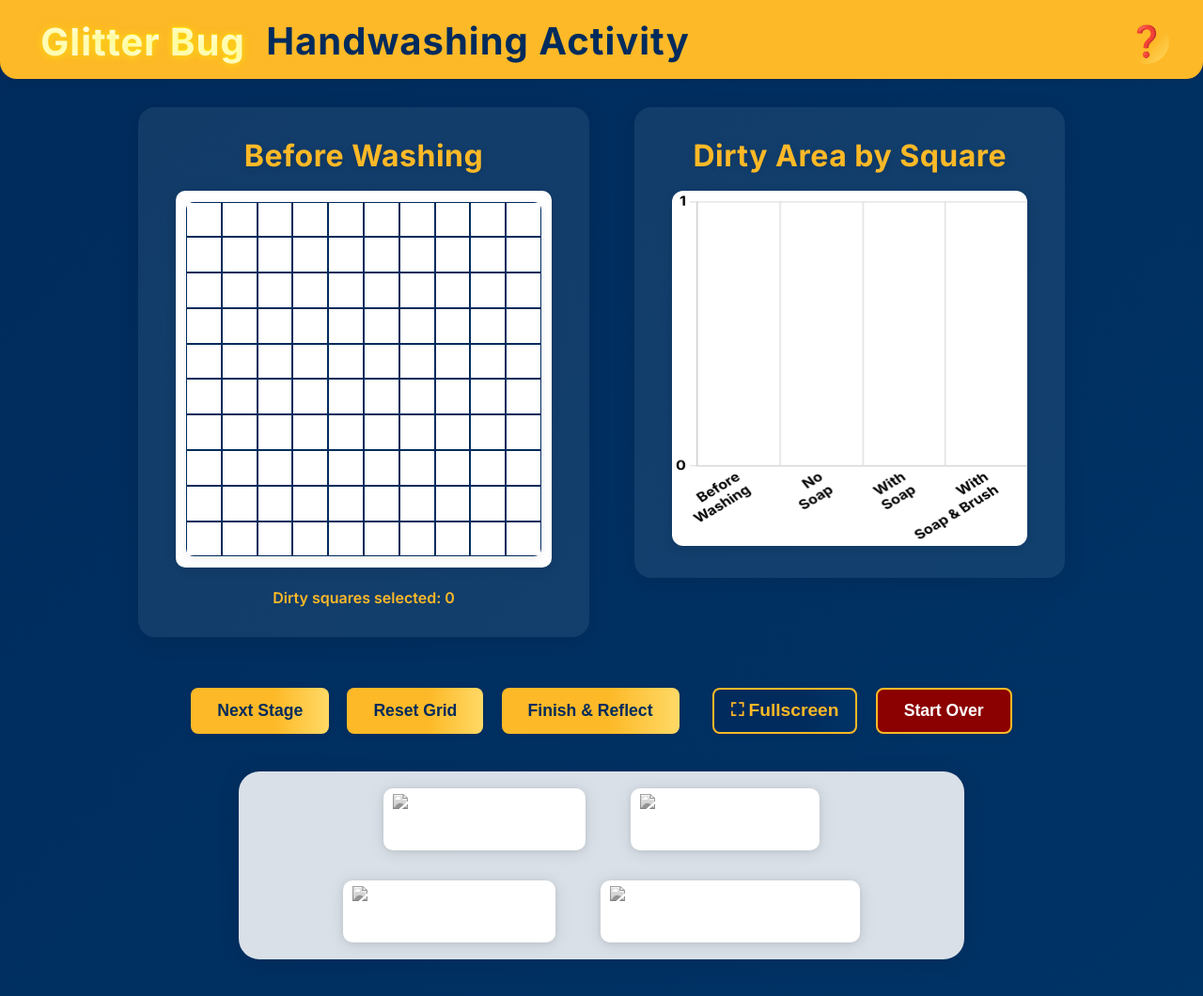
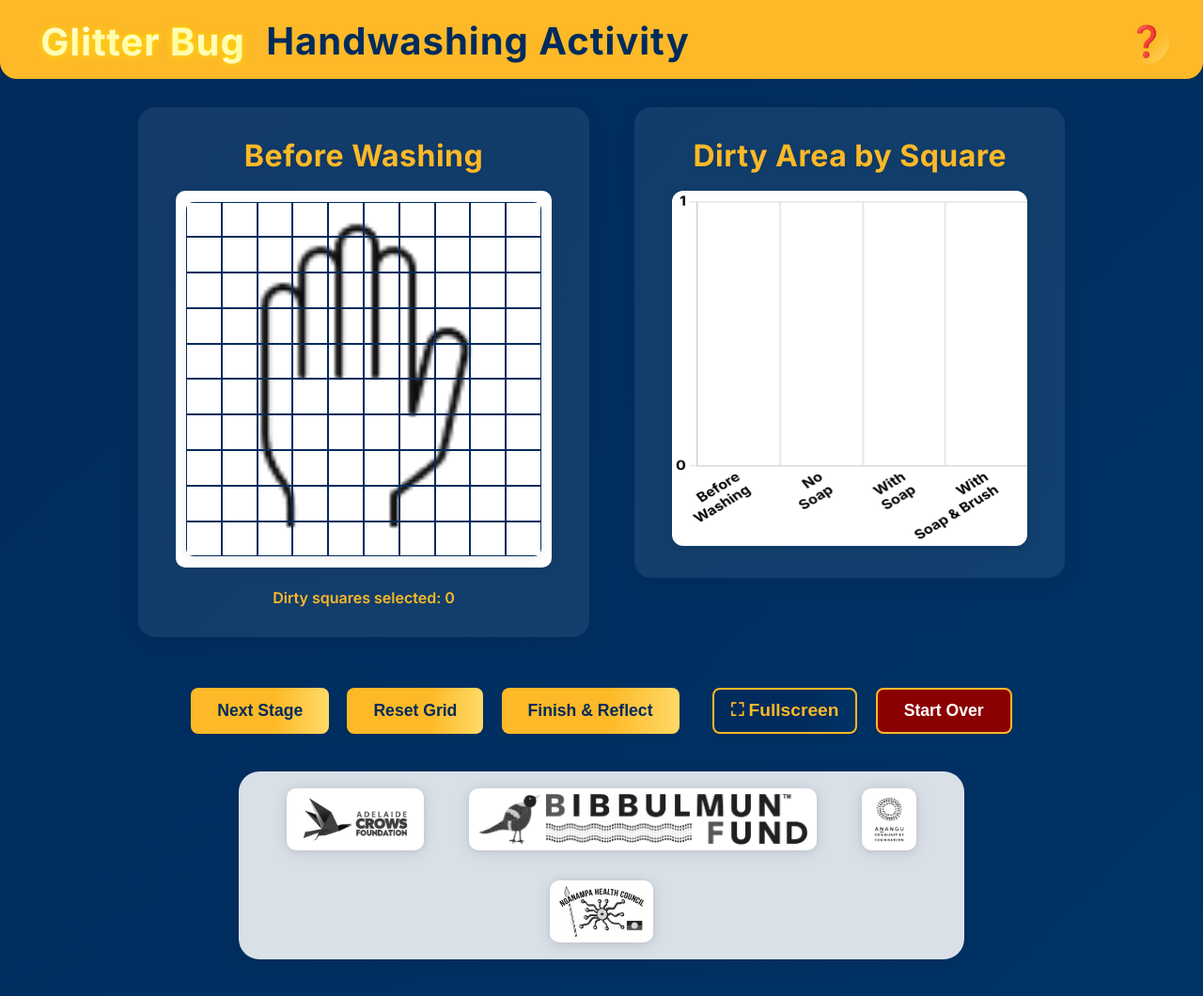
Before and after one commit to katiebell-dot/index, a plain HTML site: page Handwash.html in a window 1280 px wide. Shown: the whole page at 94% size. Drawn offline with nearby package versions, Linux system fonts and the light colour scheme.

Commit message:
Update Handwash.html

```diff
--- a/Handwash.html
+++ b/Handwash.html
@@ -117,7 +117,7 @@
       left: 0;
       width: 10cm;
       height: 10cm;
-      background-image: url('hand-2.png');
+      background-image: url('images/hand-2.png');
       background-size: contain;
       background-repeat: no-repeat;
       background-position: center;
@@ -515,10 +515,10 @@
   </div>
   <footer>
     <div class="logo-bar">
-      <img src="foundation-logo.jpg" alt="Crows Foundation Logo" />
-      <img src="bibbulmund-logo.png" alt="Bibbulmun Fund Logo" />
-      <img src="anangu-logo.png" alt="Anangu Foundation Logo" />
-      <img src="NHC_Logo.jpg" alt="Nganampa Health Council Logo" />
+      <img src="images/foundation-logo.jpg" alt="Crows Foundation Logo" />
+      <img src="images/bibbulmund-logo.png" alt="Bibbulmun Fund Logo" />
+      <img src="images/anangu-logo.png" alt="Anangu Foundation Logo" />
+      <img src="images/NHC_Logo.jpg" alt="Nganampa Health Council Logo" />
     </div>
   </footer>
   <script src="https://cdn.jsdelivr.net/npm/chart.js"></script>
```
